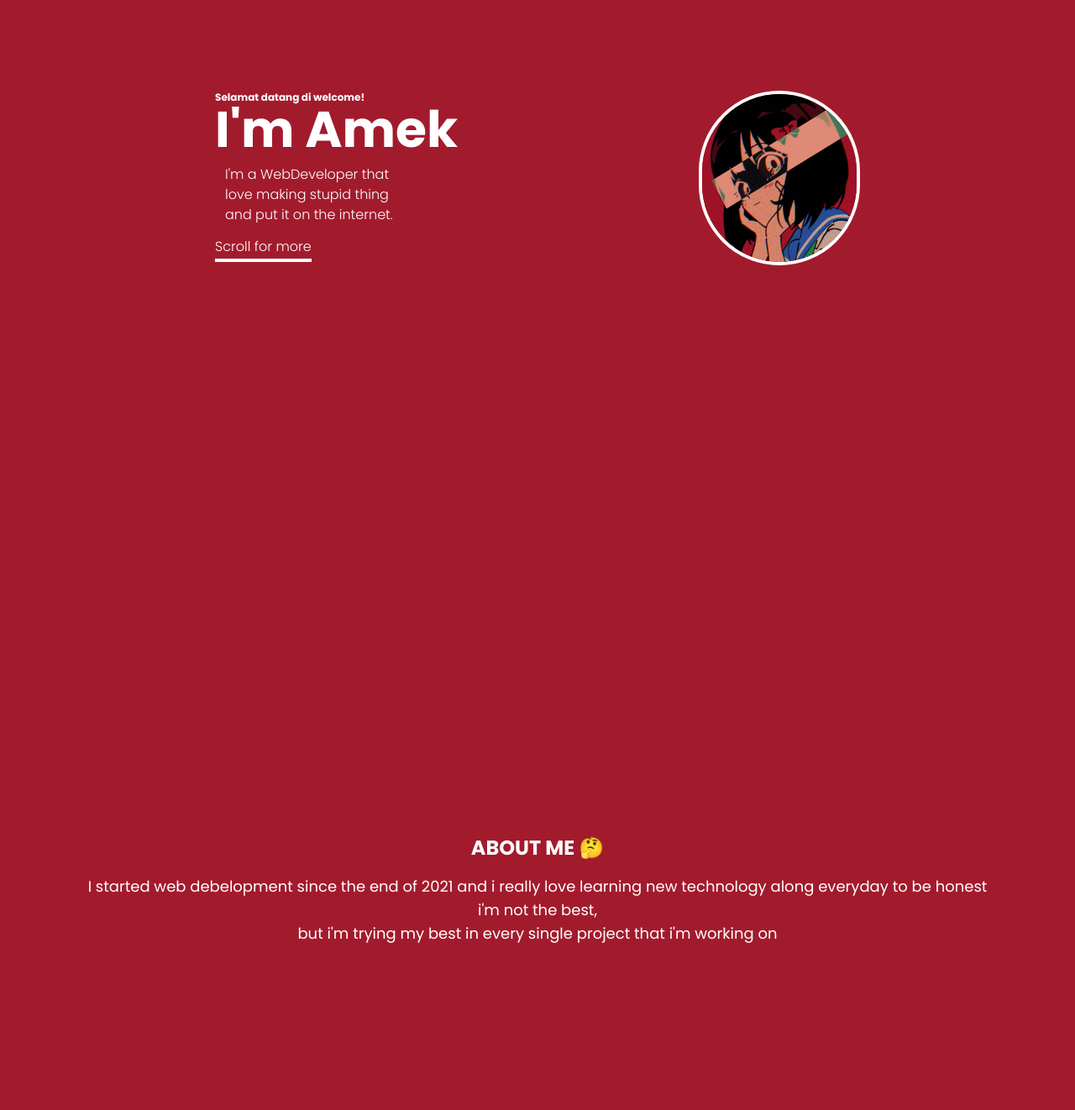
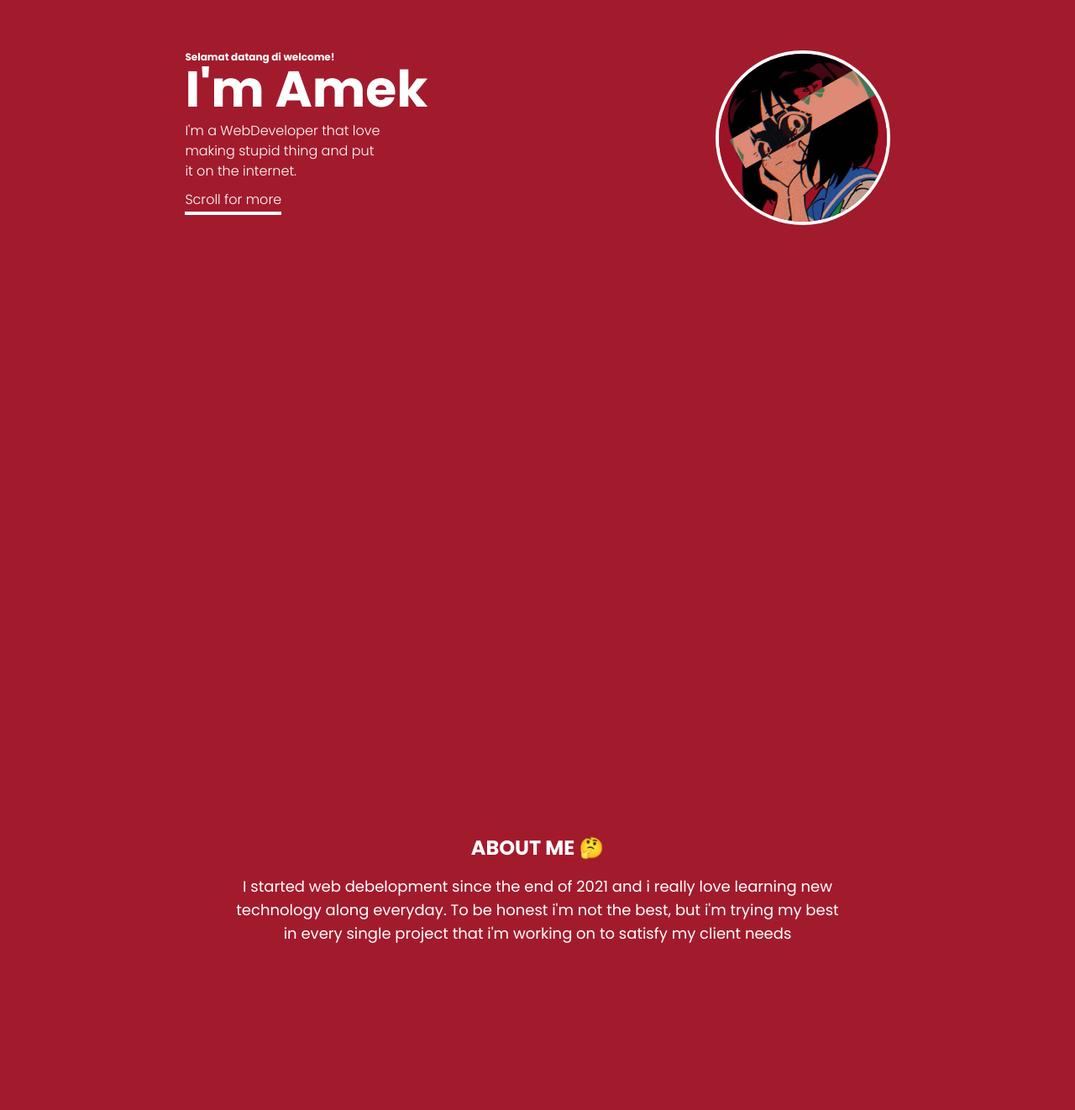
Before and after one commit to Ameeeek/personalWebsite, a React (Vite) app: page / in a window 1280 px wide. Shown: the part 148-1470 px from the top of the page at 84% size. Built offline with nearby package versions, Linux system fonts and the light colour scheme; what tailwindcss-text-fill-stroke, tw-elements would draw is missing.

Commit message:
adjust some text (again)

```diff
--- a/src/components/aboutMe.jsx
+++ b/src/components/aboutMe.jsx
@@ -11,14 +11,14 @@ function About() {
         id="about"
         className="bg-merah min-h-screen text-center p-2 md:p-24 flex flex-col item-center  justify-center"
       >
-        <div className="poppins  text-white"
+        <div className="poppins flex flex-col place-items-center  text-white"
         >
           <h1 data-aos="fade-up" data-aos-duration="1000" className="md:text-2xl py-4 font-bold uppercase">about me 🤔</h1>
-          <p data-aos="fade-up" data-aos-duration="1500" className="text-sm  md:text-lg">
+          <p data-aos="fade-up" data-aos-duration="1500" className="text-sm md:w-8/12 md:text-lg">
             I started web debelopment since the end of 2021 and i
-            really love learning new technology along everyday  to be
-            honest i'm not the best, <br></br> but i'm trying my best in every single
-            project that i'm working on
+            really love learning new technology along everyday. To be
+            honest i'm not the best, but i'm trying my best in every single
+            project that i'm working on to satisfy my client needs
           </p>
           {/* <h3 data-aos="fade-up" data-aos-duration="1800" className="md:mt-12 font-bold md:text-xl">
             let's see some of my projects that i've been working on 👇
--- a/src/components/footer.jsx
+++ b/src/components/footer.jsx
@@ -2,7 +2,7 @@ function Footer(){
     return(
         <>
         <div className="bg-merah p-4  before:content-[''] before:block before:min-w-screen before:bg-gray-100 before:h-0.5 poppins font-light text-center  text-gray-100">
-            <p className="p-4 md:p-8">Built with Anime No Chikara by Amek.</p>
+            <p className="p-4 md:p-8">Built with anime no chikara by Amek.</p>
         </div>
         </>
     )
--- a/src/components/home.jsx
+++ b/src/components/home.jsx
@@ -8,8 +8,8 @@ function Home() {
   }, []);
   return (
     <>
-      <div className="md:p-64 poppins bg-merah min-h-screen flex md:flex-row  flex-col item-center justify-center md:justify-around">
-        <div className="text-center order-last md:order-first md:text-left">
+      <div className="md:p-52 poppins bg-merah min-h-screen flex md:flex-row  flex-col item-center justify-center md:justify-around">
+        <div className="text-center poppins  order-last md:order-first md:text-left">
           <h1
             data-aos="fade-up"
             data-aos-duration="500"
@@ -27,7 +27,7 @@ function Home() {
           <h3
             data-aos="fade-up"
             data-aos-duration="1000"
-            className="font-light md:w-5/12 text-sm p-3  text-white md:text-base"
+            className="font-light md:w-5/12 text-sm p-2 md:text-left md:-ml-2 text-white md:text-base"
           >
             I'm a WebDeveloper that love making stupid thing and put it on the
             internet.
```
